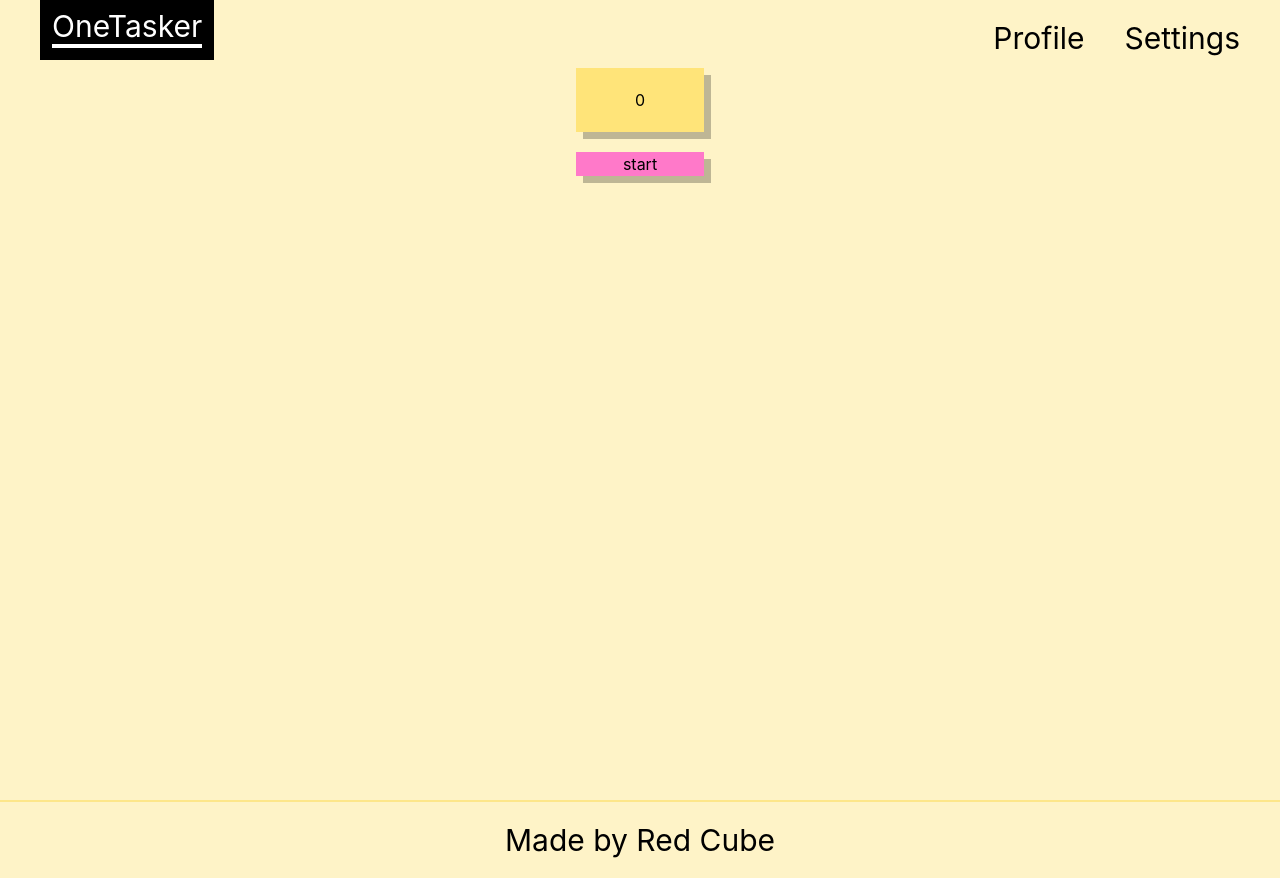
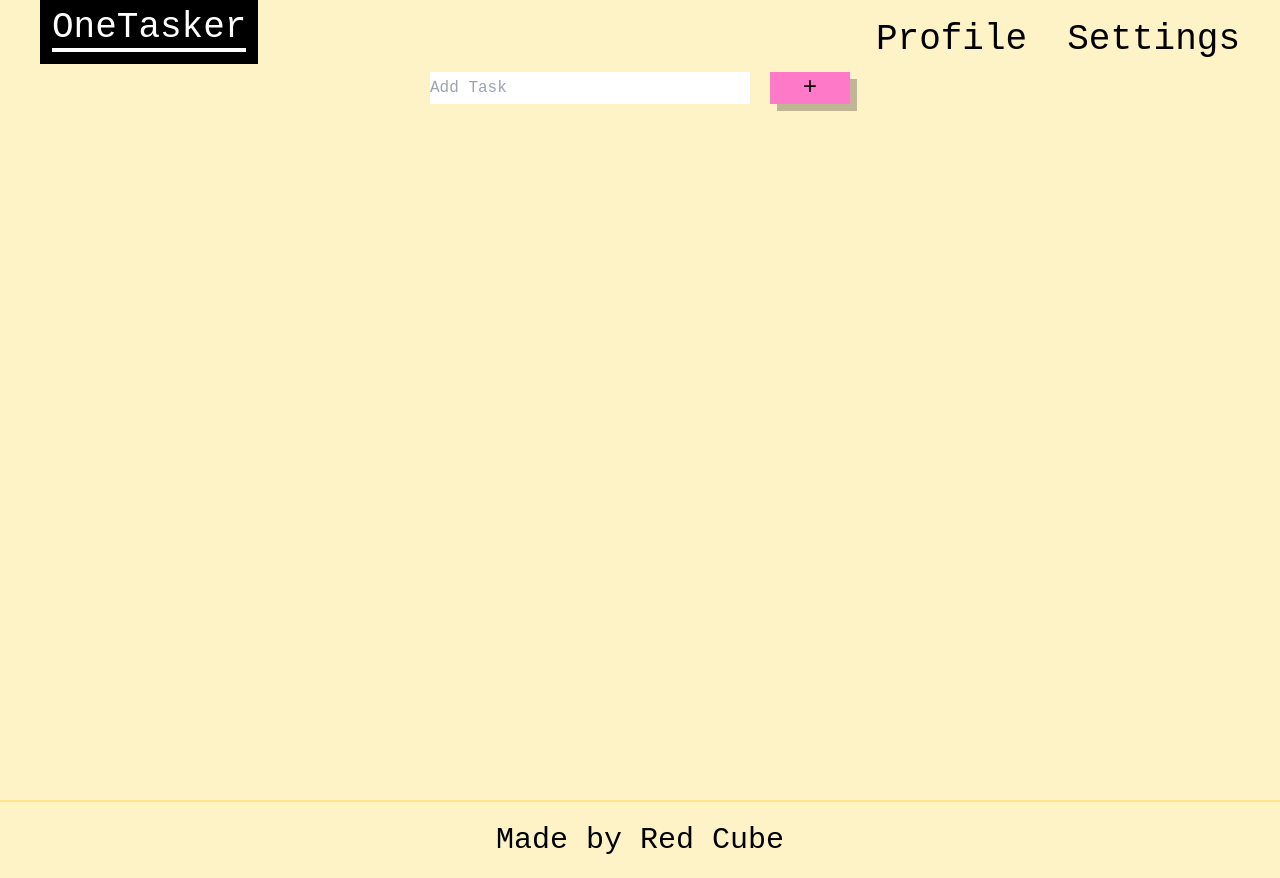
Before and after one commit to 12whoisyou/OneTasker, a Next.js app in the folder onetasker/: page / in a window 1280 px wide. Built offline with nearby package versions, Linux system fonts and the light colour scheme.

Commit message:
Some errors on tasks lists.

```diff
--- a/onetasker/components/Header.js
+++ b/onetasker/components/Header.js
@@ -5,7 +5,7 @@ export default function Header() {
         onClick={() => {
           window.location.reload();
         }}
-        className="text-3xl mr-auto bg-black text-white relative px-3 py-3 bottom-2"
+        className="text-4xl mr-auto bg-black text-white relative px-3 py-3 bottom-2"
       >
         <span className="bottom-1 relative border-b-4 border-white">
           {" "}
@@ -17,7 +17,7 @@ export default function Header() {
         onClick={() => {
           window.location.href = "/Profile";
         }}
-        className="text-3xl"
+        className="text-4xl"
       >
         Profile
       </button>
@@ -25,7 +25,7 @@ export default function Header() {
         onClick={() => {
           window.location.href = "/Settings";
         }}
-        className="text-3xl"
+        className="text-4xl"
       >
         Settings
       </button>
--- a/onetasker/components/Tasks.js
+++ b/onetasker/components/Tasks.js
@@ -0,0 +1,41 @@
+import React, { useState } from "react";
+
+export default function Tasks() {
+  const fake_list = ["blabla", "What is max charecter?", "Hello World"];
+
+  const [tasks, setTasks] = useState([]);
+  const [input, setInput] = useState("");
+
+  return (
+    <div className="flex flex-col gap-5">
+      <div className="mx-auto flex gap-5">
+        <input
+          className="w-80"
+          placeholder="Add Task"
+          type="text"
+          value={input}
+          onChange={(e) => {
+            setInput(e.target.value);
+          }}
+        />
+        <button
+          className="w-20 mx-auto bg-[#FF79C9]
+        drop-shadow-[7px_7px_0_rgba(0,0,0,0.25)]
+        text-2xl"
+          onClick={() => {
+            console.log(tasks);
+            setTasks([...tasks, input]);
+          }}
+        >
+          +
+        </button>
+      </div>
+
+      <ol className="w-100 mx-auto list-decimal text-3xl">
+        {tasks.map((task) => (
+          <li key={tasks.length}>task</li>
+        ))}
+      </ol>
+    </div>
+  );
+}
--- a/onetasker/components/Timer.js
+++ b/onetasker/components/Timer.js
@@ -25,12 +25,15 @@ export default function Timer() {
         className="w-32 h-16 pt-5 mx-auto text-center bg-[#FFE479]
         drop-shadow-[7px_7px_0_rgba(0,0,0,0.25)]"
       >
-        <h1 className="">{counter}</h1>
+        <h1 className="text-4xl">
+          {counter}:{counter}
+        </h1>
       </div>
 
       <button
         className="w-32 mx-auto bg-[#FF79C9]
-        drop-shadow-[7px_7px_0_rgba(0,0,0,0.25)]"
+        drop-shadow-[7px_7px_0_rgba(0,0,0,0.25)]
+        text-2xl"
         onClick={startInterval}
       >
         start
--- a/onetasker/pages/index.js
+++ b/onetasker/pages/index.js
@@ -2,6 +2,7 @@ import Head from "next/head";
 import Footer from "../components/Footer.js";
 import Timer from "../components/Timer.js";
 import Header from "../components/Header.js";
+import Tasks from "../components/Tasks.js";
 import React from "react";
 
 export default function Home() {
@@ -15,7 +16,7 @@ export default function Home() {
 
       <main className="min-h-screen px-10 py-2">
         <Header />
-        <Timer />
+        <Tasks />
       </main>
 
       <Footer />
--- a/onetasker/styles/globals.css
+++ b/onetasker/styles/globals.css
@@ -8,6 +8,7 @@ body {
   margin: 0;
   font-family: -apple-system, BlinkMacSystemFont, Segoe UI, Roboto, Oxygen,
     Ubuntu, Cantarell, Fira Sans, Droid Sans, Helvetica Neue, sans-serif;
+  font-family: "Courier New";
 }
 
 /* Hide scrollbar for Chrome, Safari and Opera */
```
